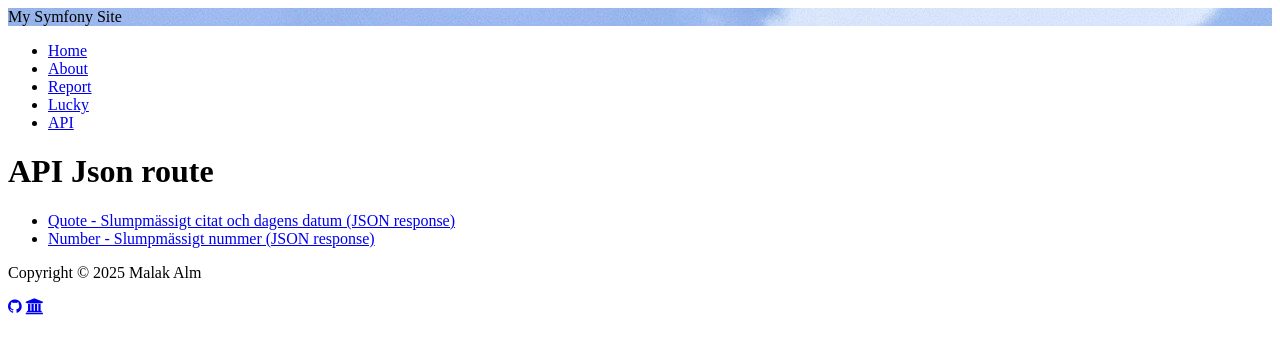
After one commit to malakalm99/Webpage-symfony, a Symfony app: template templates/api/index.html.twig in a window 1280 px wide. The commit adds this page. Shown: the top 354 px of the page. Run offline with Twig, Linux system fonts and the light colour scheme; the template is opened without the code that fills it, so the values that code supplies are empty; some libraries are stand-ins or nearby versions.

Commit message:
Made some improvements

```diff
--- a/src/Controller/LuckyControllerJson.php
+++ b/src/Controller/LuckyControllerJson.php
@@ -8,7 +8,7 @@ use Symfony\Component\Routing\Annotation\Route;
 
 class LuckyControllerJson
 {
-    #[Route("/api/lucky/number")]
+    #[Route("/api/number", name: "api_number")]
     public function jsonNumber(): Response
     {
         $number = random_int(0, 100);
--- a/src/Controller/QuoteControllerJson.php
+++ b/src/Controller/QuoteControllerJson.php
@@ -8,8 +8,8 @@ use Symfony\Component\Routing\Annotation\Route;
 
 class QuoteControllerJson
 {
-    #[Route("/api/quote")]
-    public function jsonQuote(): Response
+    #[Route("/api/quote", name: "api_quote")]
+    public function quote(): Response
     {
         $quotes = [
             "Be the change that you wish to see in the world - Mahatma Gandhi",
@@ -33,6 +33,5 @@ class QuoteControllerJson
         );
 
         return $response;
-
     }
 }
--- /dev/null
+++ b/templates/api/index.html.twig
@@ -0,0 +1,13 @@
+{% extends 'base.html.twig' %}
+
+{% block title %}API Overview{% endblock %}
+
+{% block body %}
+    <h1>API Json route</h1>
+    <main class="main">
+        <ul class="list-api">
+            <li><a href="{{ path('api_quote') }}">Quote - Slumpmässigt citat och dagens datum (JSON response)</a></li>
+            <li><a href="{{ path('api_number') }}">Number - Slumpmässigt nummer (JSON response)</a></li>
+        </ul>
+    </main>
+{% endblock %}
--- a/templates/home.html.twig
+++ b/templates/home.html.twig
@@ -4,7 +4,7 @@
 
 {% block body %}
     <h1>Home</h1>
-    <main>
+    <main class="main">
         <h2>Välkommen</h2>
         <p>Jag heter Malak Al Moughabat, är 25 år och kommer från Göteborg. Jag växte upp i en stad full av liv och rörelse, med närhet till både hav och natur.</p>
         <p>Min resa inom teknik började när jag studerade till maskiningenjör på universitetet. Under studierna insåg jag att jag drogs mer mot programmering och IT. Jag blev fascinerad av hur teknik kan användas för att lösa problem och skapa innovationer, vilket fick mig att byta riktning och satsa på webbprogrammering.</p>
--- a/templates/report.html.twig
+++ b/templates/report.html.twig
@@ -5,7 +5,7 @@
 {% block body %}
     <h1>Redovisning</h1>
 
-    <main>
+    <main class="main">
         <navbar class="navreport">
             <ul>
                 <li><a href="#kmom01">Kmom01</a></li>
```
Also changed, not shown: assets/styles/app.css (+7 -1 lines), src/Controller/ApiControllerJson.php (deleted, +0 -26 lines), public/.htaccess.
